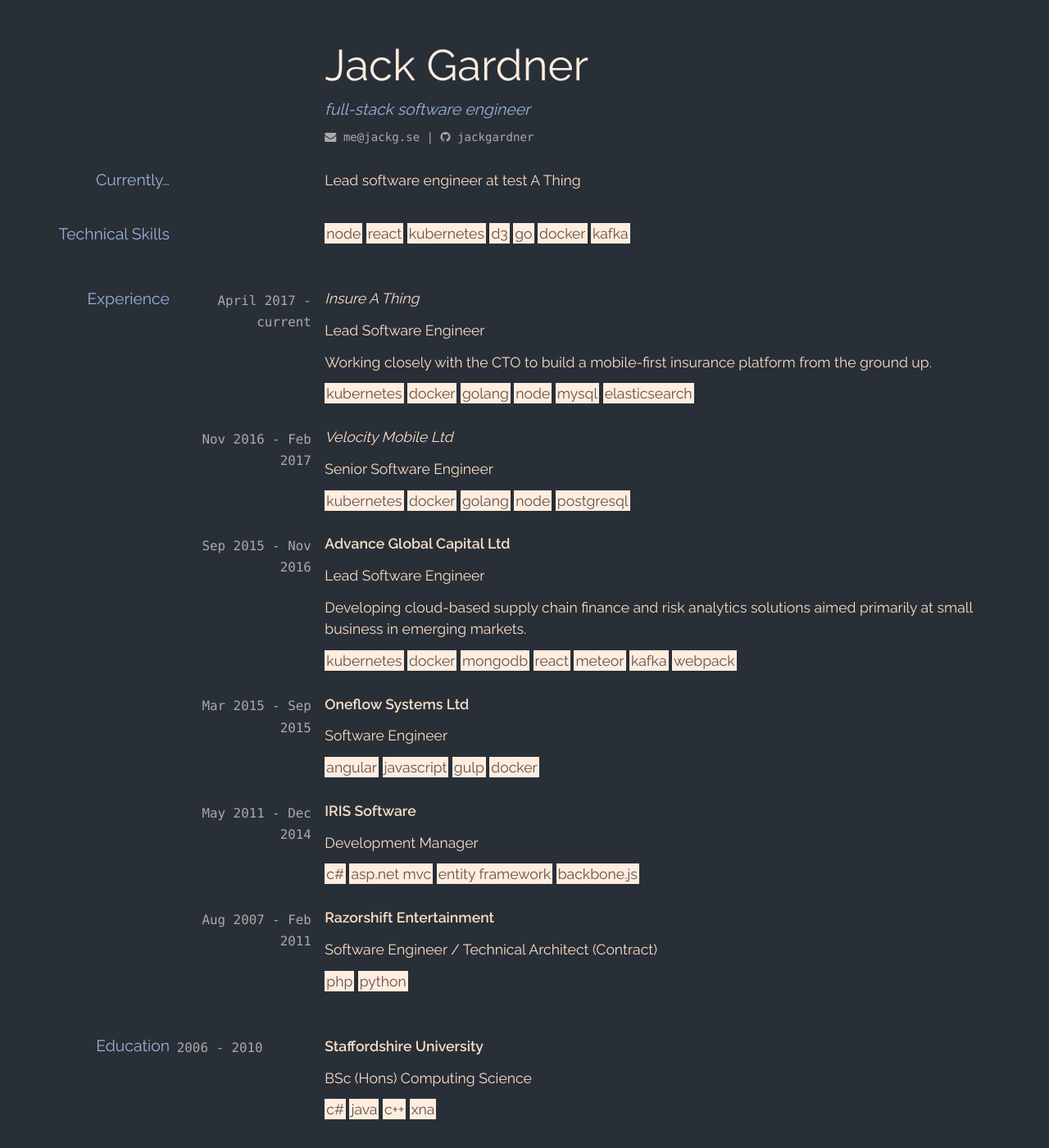
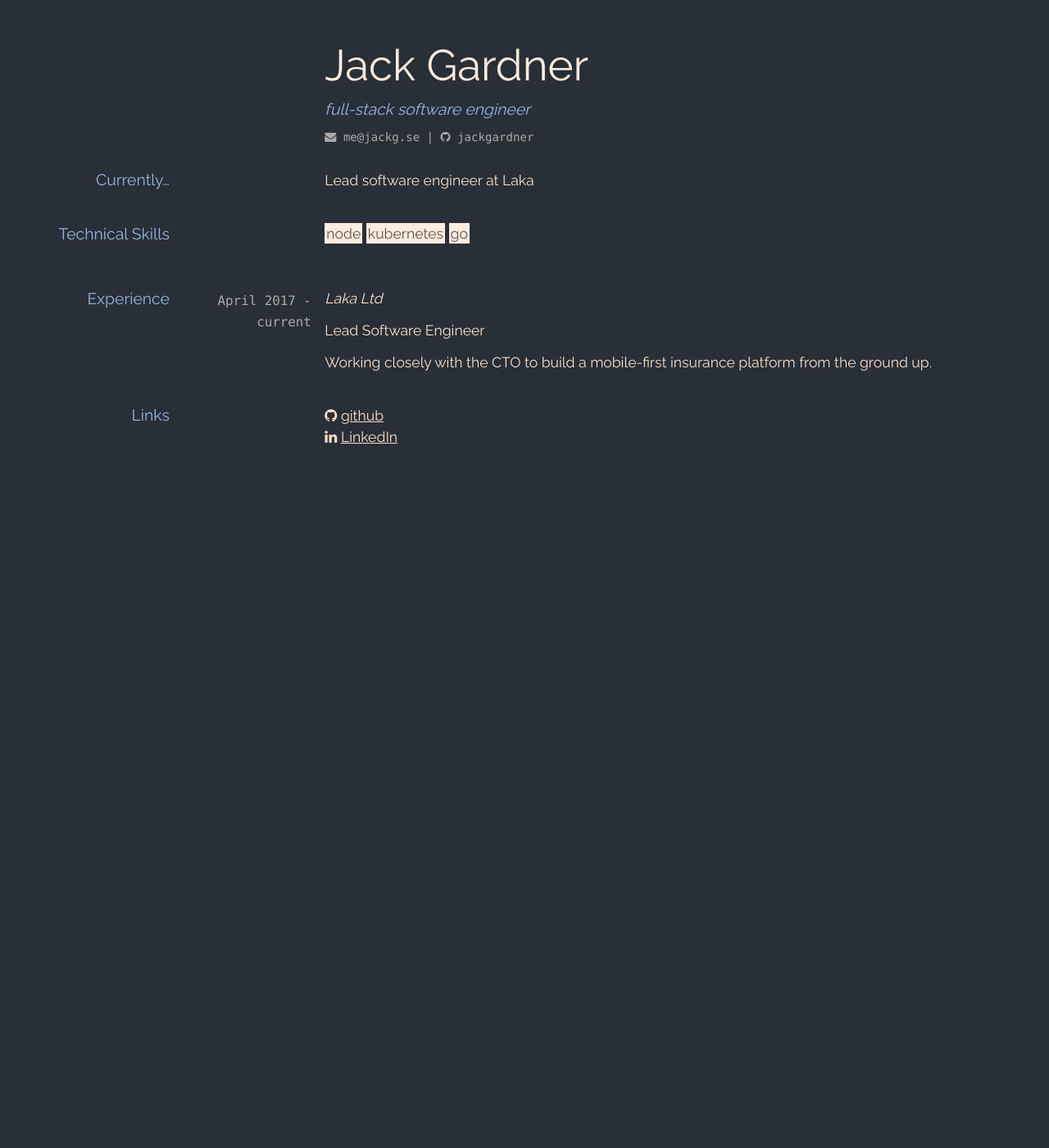
Before and after one commit to jackgardner/jackgardner.github.io, a Jekyll site: the page built from index.md, in a window 1280 px wide and 1400 px high. Shown: the whole window at 82% size. Built offline with Jekyll 4.4.1, drawn with Linux system fonts in a browser that asks for light colours; nearby versions of some CDN libraries.

Commit message:
Update index.md

```diff
--- a/index.md
+++ b/index.md
@@ -13,119 +13,25 @@ full-stack software engineer
 </div>
 
 ## Currently...
-Lead software engineer at test A Thing
+Lead software engineer at Laka
 
 ## Technical Skills
 <ul class="skillz">
   <li>node</li>
-  <li>react</li>
   <li>kubernetes</li>
-  <li>d3</li>
   <li>go</li>
-  <li>docker</li>
-  <li>kafka</li>
 </ul>
 
 ## Experience
 
 `April 2017 - current`
-*Insure A Thing*
+*Laka Ltd*
 
 Lead Software Engineer
 
 Working closely with the CTO to build a mobile-first insurance platform from the ground up.
 
-<ul class="skillz">
-  <li>kubernetes</li>
-  <li>docker</li>
-  <li>golang</li>
-  <li>node</li>
-  <li>mysql</li>
-  <li>elasticsearch</li>
-</ul>
-
-`Nov 2016 - Feb 2017`
-*Velocity Mobile Ltd*
-
-Senior Software Engineer
-
-<ul class="skillz">
-  <li>kubernetes</li>
-  <li>docker</li>
-  <li>golang</li>
-  <li>node</li>
-  <li>postgresql</li>
-</ul>
-
-`Sep 2015 - Nov 2016`
-__Advance Global Capital Ltd__
-
-Lead Software Engineer
-
-Developing cloud-based supply chain finance and risk analytics solutions aimed primarily at small business in emerging markets.
-
-<ul class="skillz">
-    <li>kubernetes</li>
-    <li>docker</li>
-    <li>mongodb</li>
-    <li>react</li>
-    <li>meteor</li>
-    <li>kafka</li>
-    <li>webpack</li>
-</ul>
-
-
-`Mar 2015 - Sep 2015`
-__Oneflow Systems Ltd__
-
-Software Engineer
-
-<ul class="skillz">
-    <li>angular</li>
-    <li>javascript</li>
-    <li>gulp</li>
-    <li>docker</li>
-</ul>
-
-
-`May 2011 - Dec 2014`
-__IRIS Software__
-
-Development Manager
-
-<ul class="skillz">
-    <li>c#</li>
-    <li>asp.net mvc</li>
-    <li>entity framework</li>
-    <li>backbone.js</li>
-</ul>
-
-
-`Aug 2007 - Feb 2011`
-__Razorshift Entertainment__
-
-Software Engineer / Technical Architect (Contract)
-<ul class="skillz">
-<li>php</li>
-<li>python</li>
-</ul>
-
-
-## Education
-
-`2006 - 2010`
-__Staffordshire University__
-
-BSc (Hons) Computing Science
-<ul class="skillz">
-<li>c#</li>
-<li>java</li>
-<li>c++</li>
-<li>xna</li>
-</ul>
-
 ## Links
 
 * <i class="fa fa-github"></i> <a href="http://github.com/jackgardner">github</a>
 * <i class="fa fa-linkedin"></i> <a href="https://uk.linkedin.com/in/gardnerjack">LinkedIn</a>
-* <i class="fa fa-stack-overflow"></i> <a href="http://stackoverflow.com/users/2167436/jack-gardner">stackoverflow</a>
```
